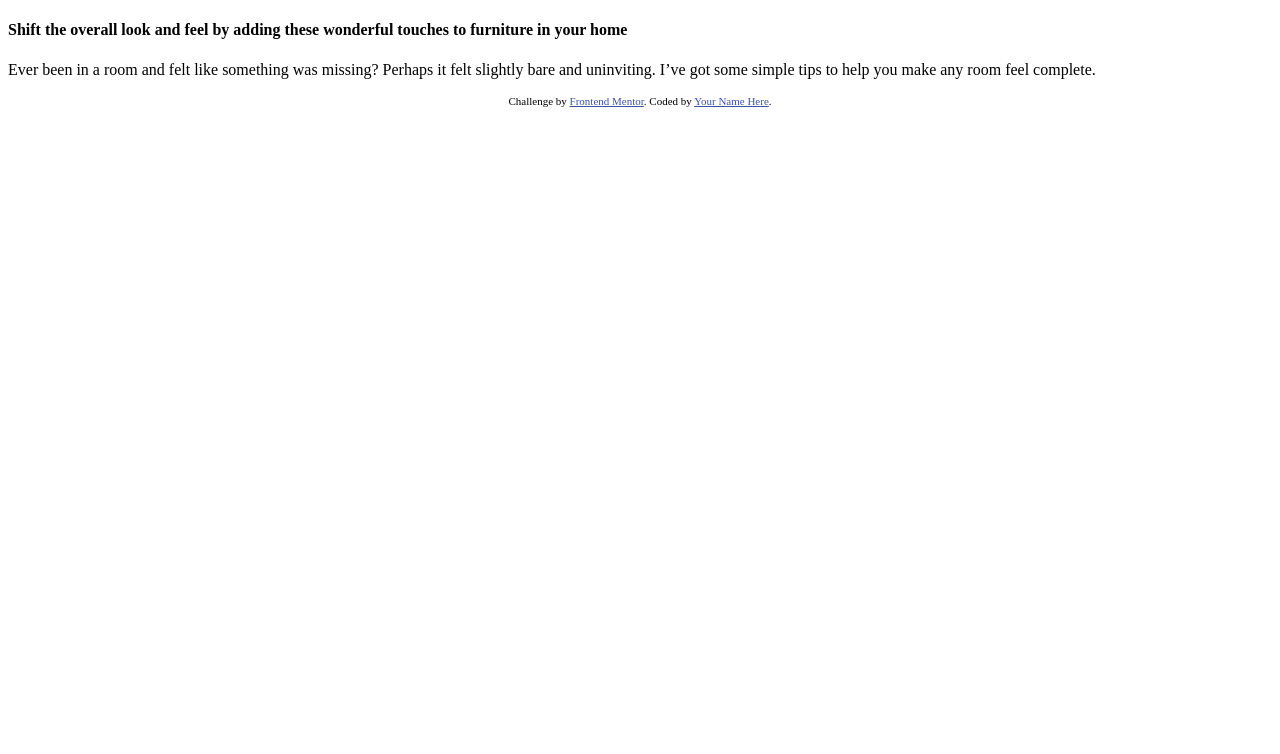
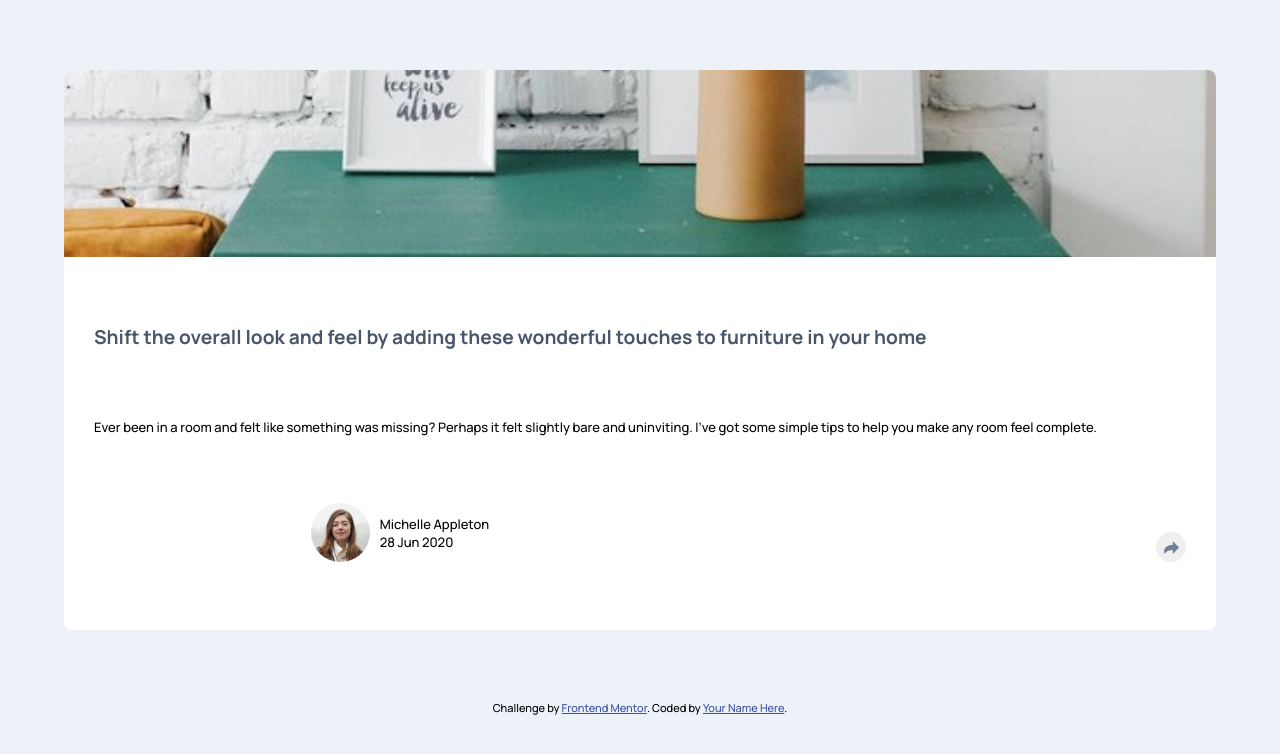
Before and after one commit to PriscaTonia/article-preview, a plain HTML site: page index.html in a window 1280 px wide. Drawn offline with Linux system fonts and the light colour scheme.

Commit message:
initial commit

```diff
--- a/index.html
+++ b/index.html
@@ -5,7 +5,9 @@
   <meta name="viewport" content="width=device-width, initial-scale=1.0"> <!-- displays site properly based on user's device -->
 
   <link rel="icon" type="image/png" sizes="32x32" href="./images/favicon-32x32.png">
-
+  <link rel="stylesheet" href="style.css">
+  <link rel="preconnect" href="https://fonts.gstatic.com">
+<link href="https://fonts.googleapis.com/css2?family=Manrope:wght@500;700&display=swap" rel="stylesheet">
   <title>Frontend Mentor | Article preview component</title>
 
   <!-- Feel free to remove these styles or customise in your own stylesheet 👍 -->
@@ -30,6 +32,15 @@
         it felt slightly bare and uninviting. I’ve got some simple tips
         to help you make any room feel complete.
       </p>
+      <div class="profile-container">
+        <div class="profile">
+          <img src="./images/avatar-michelle.jpg" alt="">
+          <p><span> Michelle Appleton</span> <br>  28 Jun 2020</p>
+        </div>
+       <button class="icon">
+        <svg xmlns="http://www.w3.org/2000/svg" width="15" height="13"><path fill="#6E8098" d="M15 6.495L8.766.014V3.88H7.441C3.33 3.88 0 7.039 0 10.936v2.049l.589-.612C2.59 10.294 5.422 9.11 8.39 9.11h.375v3.867L15 6.495z"/></svg>
+       </button>
+      </div>
 
     </div>
   </main>
@@ -40,10 +51,6 @@
 
   <!--
 
-
-  Michelle Appleton
-  28 Jun 2020
-
   Share -->
 
   <div class="attribution">
--- a/style.css
+++ b/style.css
@@ -0,0 +1,74 @@
+*{
+    padding: 0;
+    margin: 0;
+    box-sizing: border-box;
+}
+/* Mobile designs */
+body{
+    font-size: 13px;
+    font-family: 'Manrope', sans-serif;
+    background-color: hsl(210, 46%, 95%);
+}
+
+main{
+    display: grid;
+    grid-template-rows: 1fr 2fr;
+    max-width: 90%;
+    margin: 70px auto;
+    min-height: 70vh;
+    border-radius: 8px;
+    background-color: white;
+}
+.img-cont{
+    background-image: url(./images/drawers.jpg);
+    background-repeat: no-repeat;
+    background-position: center;
+    background-size: cover;
+    border-radius: 8px 8px 0px 0px;
+}
+.content{
+    display: flex;
+    flex-direction: column;
+    justify-content: space-evenly;
+    padding: 0px 30px 0px 30px;
+}
+.content h4{
+    color:  hsl(217, 19%, 35%);
+    font-size: 1.2rem;
+    font-weight: 700;
+}
+.profile-container{
+    display: grid;
+    grid-template-columns: 2fr 1fr;
+    place-items: center;
+
+}
+.profile{
+    display: flex;
+    justify-content: flex-start;
+    align-items: center;
+}
+.profile img{
+    margin-right: 10px;
+}
+.icon{
+    place-self: end;
+    display: flex;
+    justify-content: center;
+    align-items: center;
+
+    width: 30px;
+    height: 30px;
+    border-radius: 50%;
+    border: none;
+    outline: none;
+}
+.icon::after{
+    background-color: hsl(212, 23%, 69%);
+    cursor: pointer;
+}
+.profile img{
+    width: 20%;
+    height: auto;
+    border-radius: 50%;
+}
```
